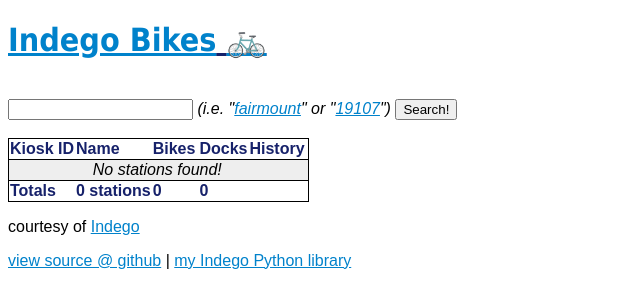
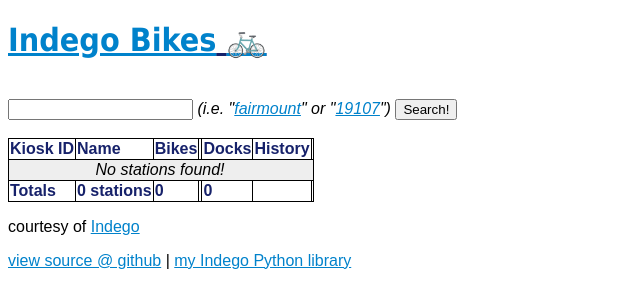
Before and after one commit to ericoc/indego.ericoc.com, a Flask app: template app/templates/index.html.j2 in a window 1280 px wide. Shown: the top 308 px of the page, without its empty margins (0-640 px from the left). Run offline with Flask 2, Linux system fonts and the light colour scheme; the template is opened without the code that fills it, so the values that code supplies are empty.

Commit message:
fix table header and footer borders which were clearly broken on 0-result searches

```diff
--- a/app/static/indego.css
+++ b/app/static/indego.css
@@ -24,7 +24,7 @@ a:active {
     color:              #16216a;
     border-color:       #000;
     border-style:       solid;
-    border-width:       0px 0px 1px 0px;
+    border-width:       1px 1px 1px 1px;
 }
 
 .footer, .footer td {
@@ -33,7 +33,7 @@ a:active {
     color:              #16216a;
     border-color:       #000;
     border-style:       solid;
-    border-width:       1px 0px 0px 0px;
+    border-width:       1px 1px 1px 1px;
 }
 
 .graphcol {
```
